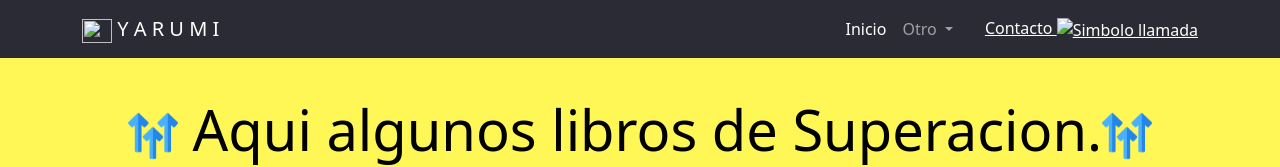
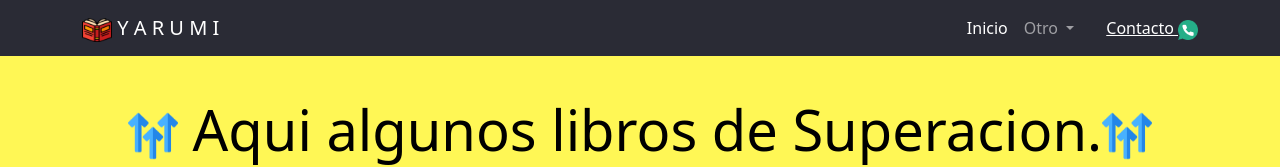
Before and after one commit to Yarumilibros/YarumiLibros, a plain HTML site: page L-Superacion.html in a window 1280 px wide. Shown: the top 167 px of the page. Drawn offline with nearby package versions, Linux system fonts and the light colour scheme.

Commit message:
Update L-Superacion.html

```diff
--- a/L-Superacion.html
+++ b/L-Superacion.html
@@ -58,7 +58,7 @@
         <nav class="navbar navbar-expand-sm navbar-dark color1 ">
             <div class="container">
               <a class="navbar-brand" href="#">
-                <img src="imagenes/libro-abierto.png" alt="" width="30" height="24">
+                <img src="imagenes/libro.png" alt="" width="30" height="24">
                   Y A R U M I
                 </a>
               <button class="navbar-toggler" type="button" data-bs-toggle="collapse" data-bs-target="#navbarSupportedContent" aria-controls="navbarSupportedContent" aria-expanded="false" aria-label="Toggle navigation">
@@ -82,7 +82,7 @@
 
                 </ul>
                 <span class="navbar-text text-white">
-                  <a href="https://wa.me/525621178900?text=Me%20interesan%20los%20libros"> Contacto <img src="imagenes/llamada.png" alt="Simbolo llamada" height="20 px" width="20px"></a>
+                  <a href="https://wa.me/525621178900?text=Me%20interesan%20los%20libros"> Contacto <img src="imagenes/llamada-telefonica.png" alt="Simbolo llamada" height="20 px" width="20px"></a>
                 </span>
               </div>
             </div>
```
